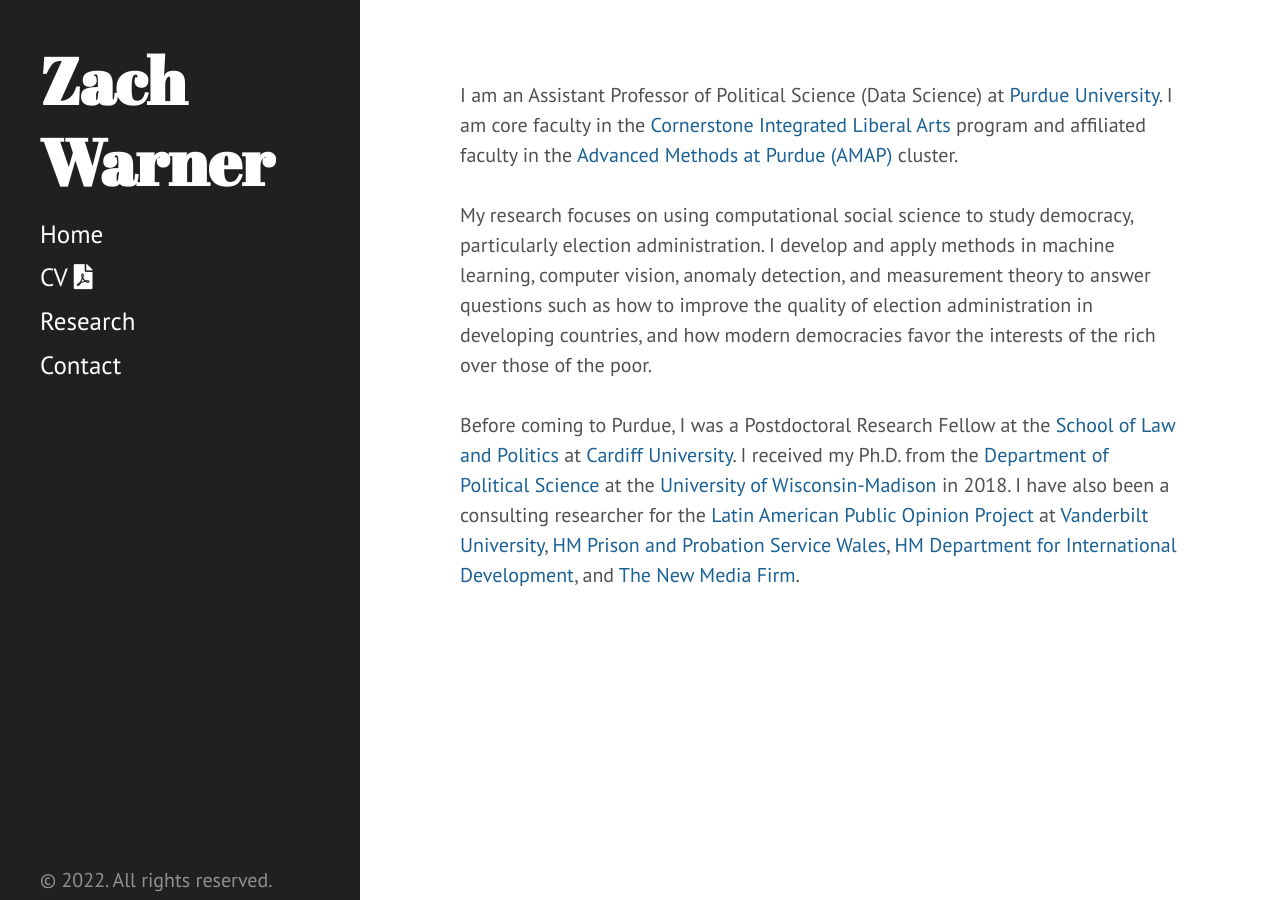
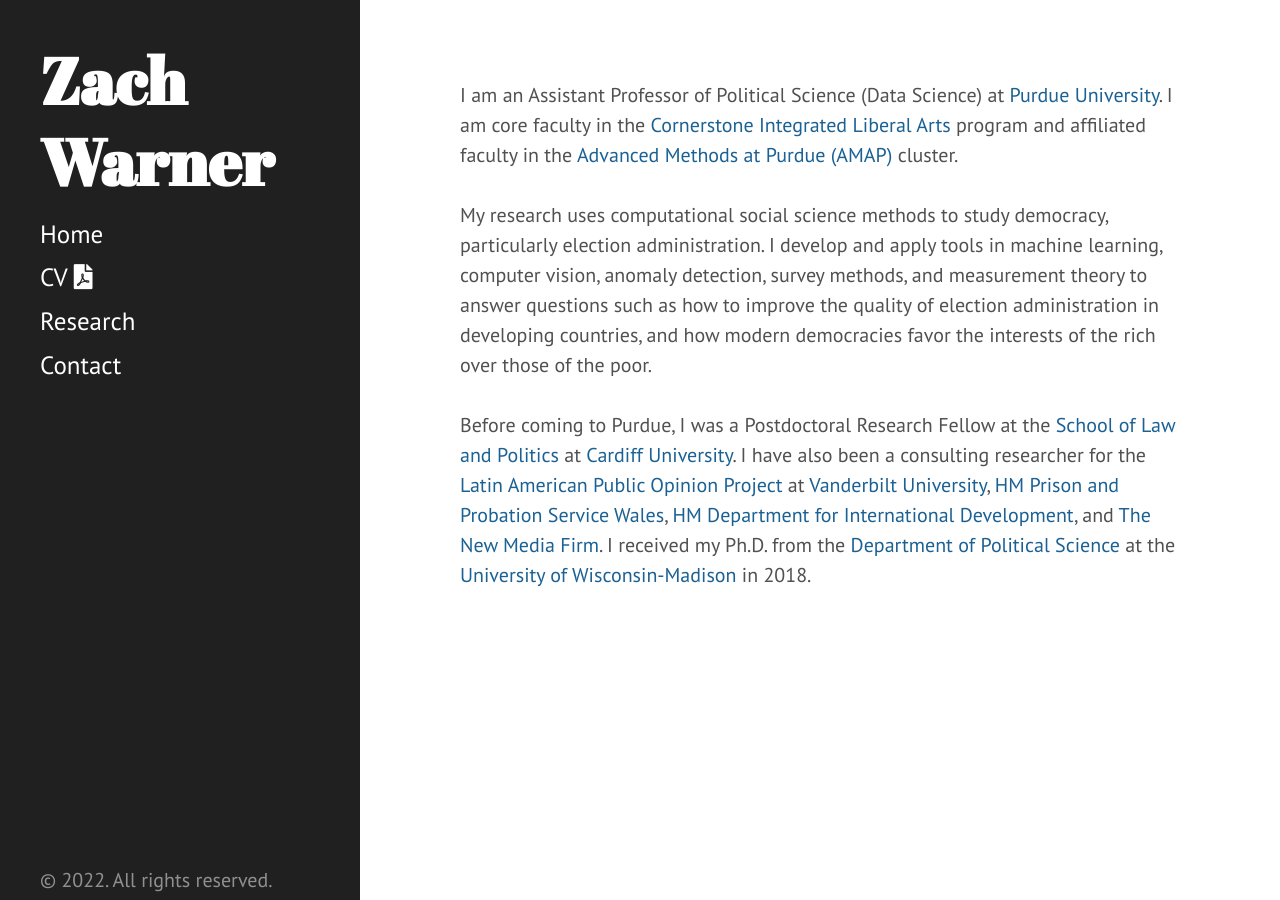
Before and after one commit to zachwarner/zachwarner.github.io, a Jekyll site: the page built from index.html, in a window 1280 px wide. Built offline with Jekyll 4.4.1, drawn with Linux system fonts in a browser that asks for light colours.

Commit message:
fix front page phrasing

```diff
--- a/index.html
+++ b/index.html
@@ -5,9 +5,9 @@
 
 I am an Assistant Professor of Political Science (Data Science) at <a href="https://cla.purdue.edu/academic/polsci/">Purdue University</a>. I am core faculty in the <a href="https://cla.purdue.edu/academic/cornerstone/index.html">Cornerstone Integrated Liberal Arts</a> program and affiliated faculty in the <a href="https://www.purdue.edu/amap/">Advanced Methods at Purdue (AMAP)</a> cluster. <br> <br>
 
-My research focuses on using computational social science to study democracy, particularly election administration. I develop and apply methods in machine learning, computer vision, anomaly detection, and measurement theory to answer questions such as how to improve the quality of election administration in developing countries, and how modern democracies favor the interests of the rich over those of the poor.<br> <br>
+My research uses computational social science methods to study democracy, particularly election administration. I develop and apply tools in machine learning, computer vision, anomaly detection, survey methods, and measurement theory to answer questions such as how to improve the quality of election administration in developing countries, and how modern democracies favor the interests of the rich over those of the poor.<br> <br>
 
-Before coming to Purdue, I was a Postdoctoral Research Fellow at the <a href="https://www.cardiff.ac.uk/law-politics">School of Law and Politics</a> at <a href="https://www.cardiff.ac.uk">Cardiff University</a>. I received my Ph.D. from the <a href="http://polisci.wisc.edu/">Department of Political Science</a> at the <a href="http://www.wisc.edu">University of Wisconsin-Madison</a> in 2018. I have also been a consulting researcher for the <a href="http://vanderbilt.edu/lapop/">Latin American Public Opinion Project</a> at <a href="http://vanderbilt.edu">Vanderbilt University</a>, <a href="https://www.gov.uk/government/organisations/her-majestys-prison-and-probation-service">HM Prison and Probation Service Wales</a>, <a href="https://www.gov.uk/government/organisations/department-for-international-development">HM Department for International Development</a>, and <a href="https://thenewmediafirm.com/">The New Media Firm</a>.
+Before coming to Purdue, I was a Postdoctoral Research Fellow at the <a href="https://www.cardiff.ac.uk/law-politics">School of Law and Politics</a> at <a href="https://www.cardiff.ac.uk">Cardiff University</a>. I have also been a consulting researcher for the <a href="http://vanderbilt.edu/lapop/">Latin American Public Opinion Project</a> at <a href="http://vanderbilt.edu">Vanderbilt University</a>, <a href="https://www.gov.uk/government/organisations/her-majestys-prison-and-probation-service">HM Prison and Probation Service Wales</a>, <a href="https://www.gov.uk/government/organisations/department-for-international-development">HM Department for International Development</a>, and <a href="https://thenewmediafirm.com/">The New Media Firm</a>. I received my Ph.D. from the <a href="http://polisci.wisc.edu/">Department of Political Science</a> at the <a href="http://www.wisc.edu">University of Wisconsin-Madison</a> in 2018.
 
 <!--
 My research is organized around two themes: institutional design and representation. My book project examines why so many countries around the world have created new districts, states, and other subnational units since 1960, with a focus on Nigeria. My other work examines why the poor are underrepresented relative to the rich among the world's democracies. Both themes use, improve, and develop new quantitative and computational methods. <br> <br>
```
